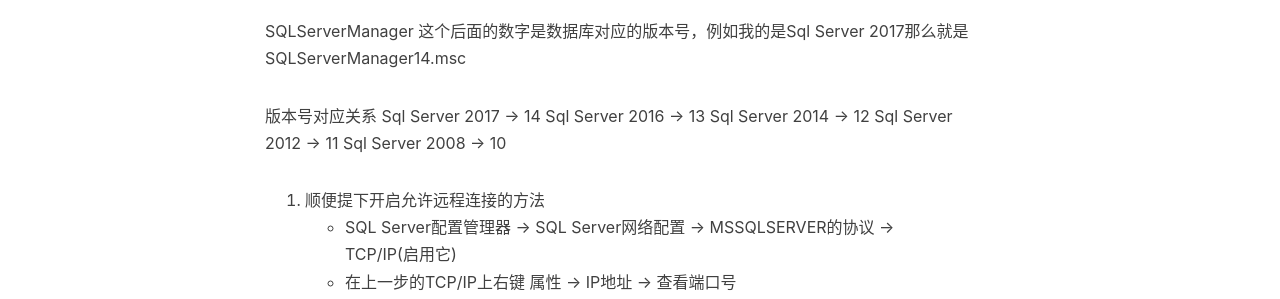
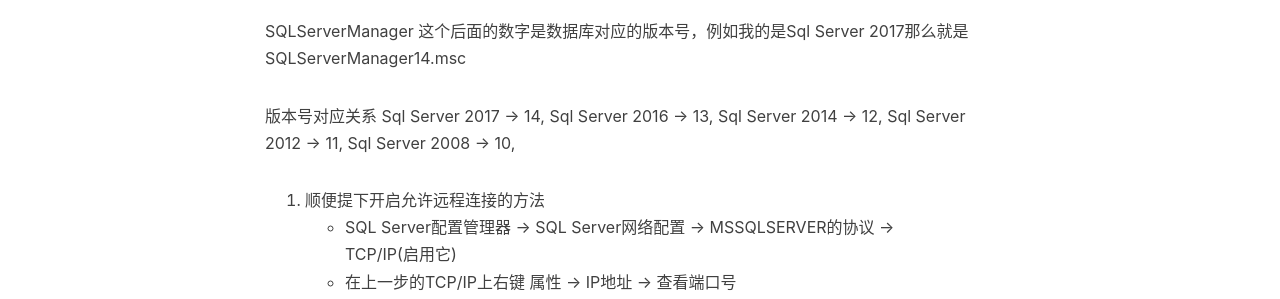
Before and after one commit to stone8765/blog, a Jekyll site: the page built from _posts/2019-11-30-mssql-配置管理器不见了.md, in a window 1280 px wide. Shown: the part 963-1262 px from the top of the page. Built offline with Jekyll 4.4.1, drawn with Linux system fonts in a browser that asks for light colours; nearby versions of some CDN libraries; comment, search, counter and statistics services are not loaded.

```diff
--- a/_posts/2019-11-30-mssql-配置管理器不见了.md
+++ b/_posts/2019-11-30-mssql-配置管理器不见了.md
@@ -21,11 +21,11 @@ type: mssql
 SQLServerManager 这个后面的数字是数据库对应的版本号，例如我的是Sql Server 2017那么就是SQLServerManager14.msc
 
 版本号对应关系
-Sql Server 2017 -> 14
-Sql Server 2016 -> 13
-Sql Server 2014 -> 12
-Sql Server 2012 -> 11
-Sql Server 2008 -> 10
+Sql Server 2017 -> 14,
+Sql Server 2016 -> 13,
+Sql Server 2014 -> 12,
+Sql Server 2012 -> 11,
+Sql Server 2008 -> 10,
 
 3. 顺便提下开启允许远程连接的方法
 * SQL Server配置管理器 -> SQL Server网络配置 -> MSSQLSERVER的协议 -> TCP/IP(启用它)
```
